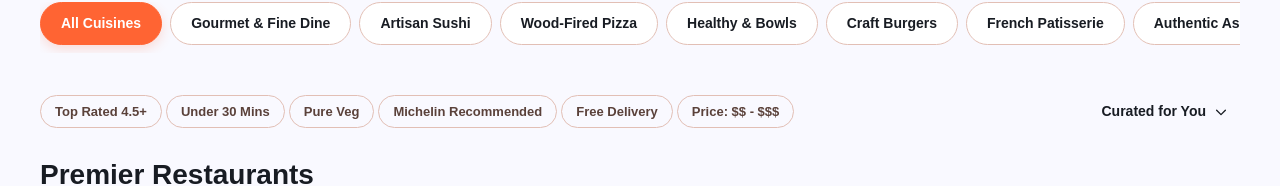
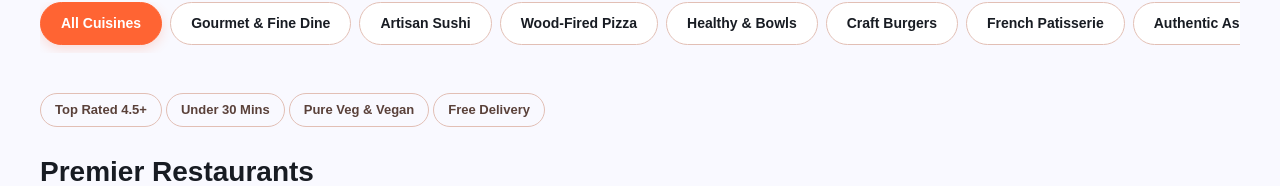
Before and after one commit to branusha719-collab/Food-Delivery-And-Driver-Allocation, a React (Vite) app in the folder frontend/: page / in a window 1280 px wide. Shown: the part 542-728 px from the top of the page. Built offline with nearby package versions, Linux system fonts and the light colour scheme.

Commit message:
fix: remove redundant sort dropdown, implement functional filter pills

```diff
--- a/frontend/src/pages/Home.css
+++ b/frontend/src/pages/Home.css
@@ -129,6 +129,12 @@
 .filter-pill:hover {
   background-color: var(--surface-container);
   color: var(--on-surface);
+}
+
+.filter-pill.active-filter {
+  background-color: var(--on-surface);
+  color: var(--surface-container-lowest);
+  border-color: var(--on-surface);
 }
 
 .custom-dropdown {
--- a/frontend/src/pages/Home.jsx
+++ b/frontend/src/pages/Home.jsx
@@ -14,28 +14,58 @@ const CATEGORIES = [
   'Authentic Asian', 'Vegan & Organics'
 ];
 
-const SORT_OPTIONS = [
-  { id: 'curated', label: 'Curated for You' },
-  { id: 'delivery', label: 'Delivery Time' },
-  { id: 'rating', label: 'Top Rated' },
-  { id: 'price_low', label: 'Price: Low to High' },
-  { id: 'price_high', label: 'Price: High to Low' },
+const FILTERS = [
+  { id: 'top_rated', label: 'Top Rated 4.5+' },
+  { id: 'fast_delivery', label: 'Under 30 Mins' },
+  { id: 'veg', label: 'Pure Veg & Vegan' },
+  { id: 'free_delivery', label: 'Free Delivery' }
 ];
 
 const Home = () => {
-  const [isSortOpen, setIsSortOpen] = useState(false);
-  const [selectedSort, setSelectedSort] = useState(SORT_OPTIONS[0]);
-  const dropdownRef = useRef(null);
+  const [activeCategory, setActiveCategory] = useState('All Cuisines');
+  const [activeFilters, setActiveFilters] = useState([]);
 
-  useEffect(() => {
-    const handleClickOutside = (event) => {
-      if (dropdownRef.current && !dropdownRef.current.contains(event.target)) {
-        setIsSortOpen(false);
+  const toggleFilter = (filterId) => {
+    setActiveFilters(prev =>
+      prev.includes(filterId)
+        ? prev.filter(f => f !== filterId)
+        : [...prev, filterId]
+    );
+  };
+
+  const filteredRestaurants = RESTAURANTS.filter(restaurant => {
+    // Category filter
+    if (activeCategory !== 'All Cuisines') {
+      // Very basic mock matching since categories in mockData are strings like "Seafood • Comfort Food"
+      // If we had strict tags, we'd do a better check. For now, just a substring check if possible
+      // Or we just don't heavily filter category for mock if it doesn't match perfectly,
+      // but let's do a basic includes
+      const catMatch = CATEGORIES.some(c => restaurant.categories.includes(c.split(' ')[0]));
+      // not perfectly matched with mock data, so we might just skip category strict filtering for this demo
+      // or we just filter by the activeCategory substring
+      if (!restaurant.categories.toLowerCase().includes(activeCategory.split(' ')[0].toLowerCase())) {
+         return false;
       }
-    };
-    document.addEventListener('mousedown', handleClickOutside);
-    return () => document.removeEventListener('mousedown', handleClickOutside);
-  }, []);
+    }
+
+    // Filters
+    if (activeFilters.includes('top_rated')) {
+      if (parseFloat(restaurant.rating) < 4.5) return false;
+    }
+    if (activeFilters.includes('fast_delivery')) {
+      // Delivery time looks like "16-31 min". We can check the second number.
+      const maxTime = parseInt(restaurant.deliveryTime.split('-')[1]);
+      if (maxTime > 30) return false;
+    }
+    if (activeFilters.includes('veg')) {
+      if (!restaurant.categories.toLowerCase().includes('veg')) return false;
+    }
+    if (activeFilters.includes('free_delivery')) {
+      if (restaurant.badge !== 'Free Delivery') return false;
+    }
+
+    return true;
+  });
 
   return (
     <div className="home-page">
@@ -56,55 +86,42 @@ const Home = () => {
 
       <section className="categories-section">
         <div className="categories-scroll">
-          <button className="category-pill active">All Cuisines</button>
+          <button
+            className={cn("category-pill", activeCategory === 'All Cuisines' && "active")}
+            onClick={() => setActiveCategory('All Cuisines')}
+          >
+            All Cuisines
+          </button>
           {CATEGORIES.map(cat => (
-            <button key={cat} className="category-pill">{cat}</button>
+            <button
+              key={cat}
+              className={cn("category-pill", activeCategory === cat && "active")}
+              onClick={() => setActiveCategory(cat)}
+            >
+              {cat}
+            </button>
           ))}
         </div>
       </section>
 
       <section className="filters-section">
         <div className="filter-pills">
-          <button className="filter-pill">Top Rated 4.5+</button>
-          <button className="filter-pill">Under 30 Mins</button>
-          <button className="filter-pill">Pure Veg</button>
-          <button className="filter-pill">Michelin Recommended</button>
-          <button className="filter-pill">Free Delivery</button>
-          <button className="filter-pill">Price: $$ - $$$</button>
-        </div>
-        <div className="custom-dropdown" ref={dropdownRef}>
-          <button
-            className="custom-dropdown-trigger"
-            onClick={() => setIsSortOpen(!isSortOpen)}
-          >
-            {selectedSort.label} <CaretDown size={14} weight="bold" />
-          </button>
-
-          {isSortOpen && (
-            <div className="custom-dropdown-menu">
-              {SORT_OPTIONS.map(option => (
-                option.id !== selectedSort.id && (
-                  <button
-                    key={option.id}
-                    className="custom-dropdown-item"
-                    onClick={() => {
-                      setSelectedSort(option);
-                      setIsSortOpen(false);
-                    }}
-                  >
-                    {option.label}
-                  </button>
-                )
-              ))}
-            </div>
-          )}
+          {FILTERS.map(filter => (
+            <button
+              key={filter.id}
+              className={cn("filter-pill", activeFilters.includes(filter.id) && "active-filter")}
+              onClick={() => toggleFilter(filter.id)}
+            >
+              {filter.label}
+            </button>
+          ))}
         </div>
       </section>
 
       <section className="restaurants-section">
         <h2 className="section-title">Premier Restaurants</h2>
         <div className="restaurant-grid">
-          {RESTAURANTS.map(restaurant => (
+          {filteredRestaurants.length > 0 ? filteredRestaurants.map(restaurant => (
             <Link to={`/restaurant/${restaurant.id}`} key={restaurant.id} className="restaurant-card card-level-1">
               <div className="card-image-wrapper">
                 <img
@@ -134,7 +151,11 @@ const Home = () => {
                 </div>
               </div>
             </Link>
-          ))}
+          )) : (
+            <div className="col-span-full py-12 text-center text-neutral-500">
+              No restaurants found matching your filters.
+            </div>
+          )}
         </div>
       </section>
     </div>
```
